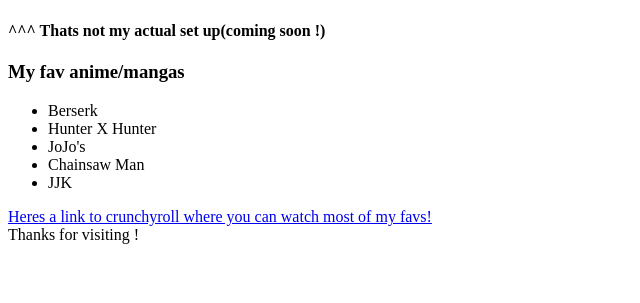
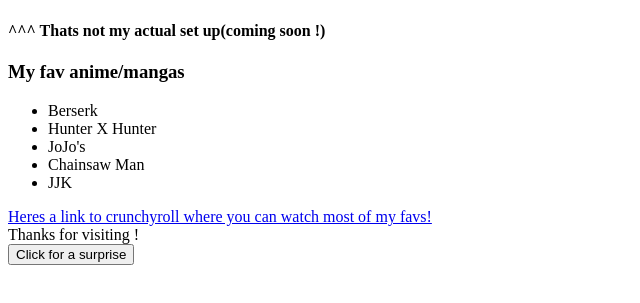
Before and after one commit to HeyItsBradley/Bradleys-Repo, a plain HTML site: page index.html in a window 1280 px wide. Shown: the part 443-746 px from the top of the page, without its empty margins (0-640 px from the left). Drawn offline with Linux system fonts and the light colour scheme.

Commit message:
Added surprise button

```diff
--- a/index.html
+++ b/index.html
@@ -37,5 +37,8 @@
     </section>
 
     <footer>Thanks for visiting !</footer>
+    <button type="button" onclick="alert('You look great today!')">
+      Click for a surprise
+    </button>
   </body>
 </html>
```
